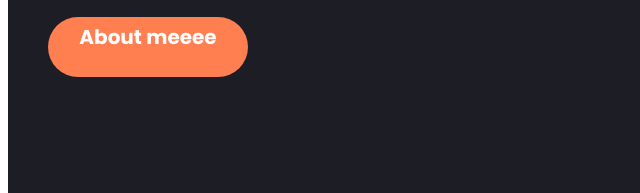
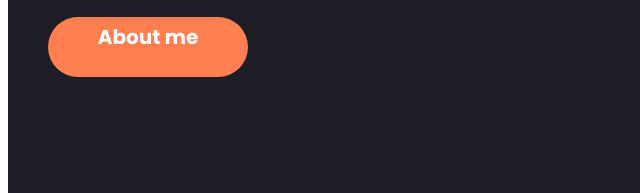
Before and after one commit to zoebelete/portfolio, a plain HTML site: page index.html in a window 1280 px wide. Shown: the part 501-694 px from the top of the page, 0-640 px from the left. Drawn offline with Linux system fonts and the light colour scheme.

Commit message:
change about me text

```diff
--- a/index.html
+++ b/index.html
@@ -31,7 +31,7 @@
 <div class="hero-text">
 <h1>Hiwot Belete</h1>
 <p>full stack developer</p>
-<div class="button"> <a href="#about-me">About meeee</a> </div>
+<div class="button"> <a href="#about-me">About me</a> </div>
 </div>
 
 <div class="socials">
```
